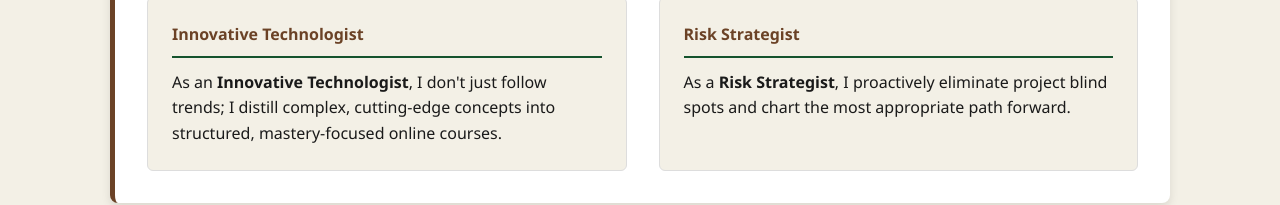
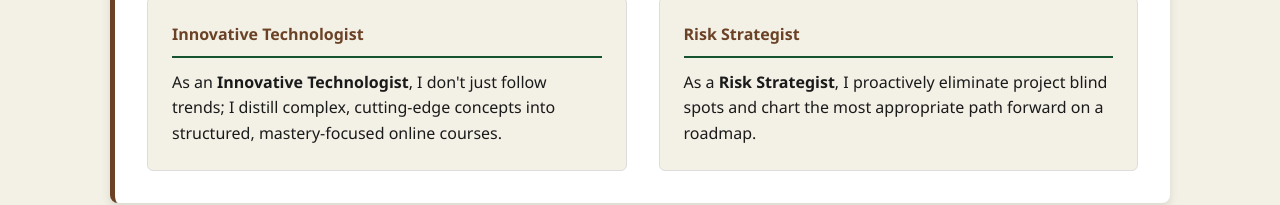
Before and after one commit to kohbhd/kohbhd.github.io, a plain HTML site: page index.html in a window 1280 px wide. Shown: the part 1053-1258 px from the top of the page. Drawn offline with Linux system fonts and the light colour scheme.

Commit message:
Update index.html

```diff
--- a/index.html
+++ b/index.html
@@ -53,7 +53,7 @@
                 </div>
                 <div class="service-block">
                     <h4>Risk Strategist</h4>
-                    <p>As a <strong>Risk Strategist</strong>, I proactively eliminate project blind spots and chart the most appropriate path forward.</p>
+                    <p>As a <strong>Risk Strategist</strong>, I proactively eliminate project blind spots and chart the most appropriate path forward on a roadmap.</p>
                 </div>
             </div>
         </section>
```
